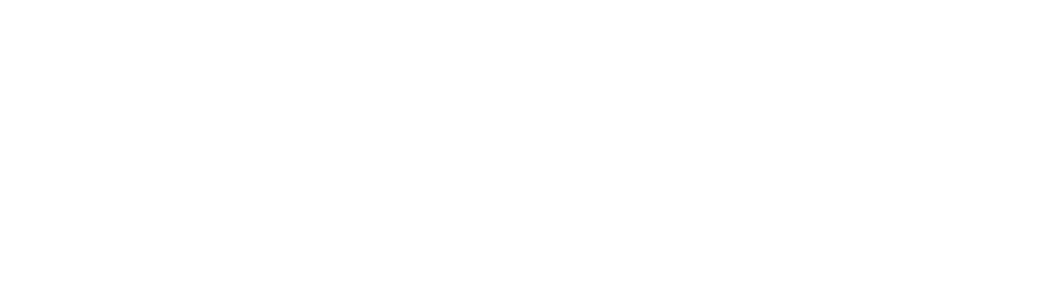
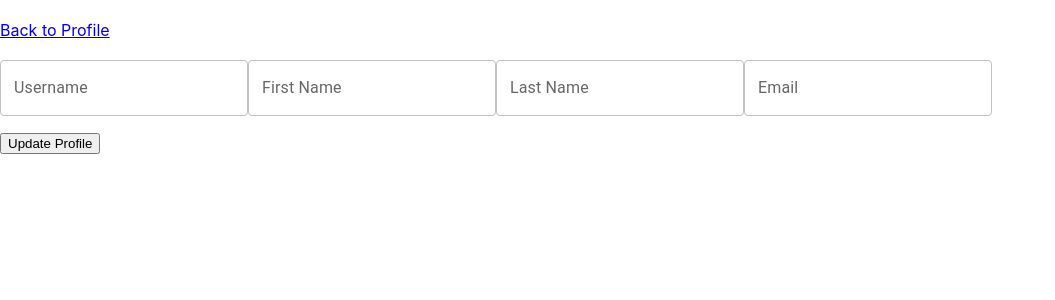
Before and after one commit to Kjaz816/bodyPawsitive, a React (Create React App) app in the folder client/: page /EditProfile in a window 1280 px wide. Before the commit this address had no page. Shown: the top 300 px of the page, without its empty margins (0-1055 px from the left). Built offline with nearby package versions, Linux system fonts and the light colour scheme; no server answers.

Commit message:
edit profile implemented

```diff
--- a/client/src/App.tsx
+++ b/client/src/App.tsx
@@ -5,6 +5,7 @@
 import SignIn from "./pages/SignIn";
 import AddAnimal from "./pages/AddAnimal";
 import Profile from "./pages/Profile";
+import EditProfile from "./pages/EditProfile";
 
 const App = () => {
 
@@ -14,6 +15,7 @@
         <Routes>
           <Route path="/" element={<Home />} />
           <Route path="/Profile" element={<Profile />} />
+          <Route path="/EditProfile" element={<EditProfile />} />
           <Route path="/SignUp" element={<SignUp />} />
           <Route path="/SignIn" element={<SignIn />} />
           <Route path="/AddAnimal" element={<AddAnimal />} />
--- /dev/null
+++ b/client/src/pages/EditProfile.tsx
@@ -0,0 +1,155 @@
+import { useContext, useEffect, useState } from "react";
+import { TextField } from "@mui/material";
+
+
+interface SignUpBody {
+    username: string;
+    firstName: string;
+    lastName: string;
+    permLevel: string;
+    email: string;
+    animals: {
+        _id: string;
+        name: string;
+        species: string;
+        breed: string;
+        weightData: {
+            weight: number;
+            date: Date;
+        }[];
+        age: number;
+        photo: string;
+        details: string;
+    }[];
+}
+
+const EditProfile = () => {
+
+    const [profileDetails, setProfileDetails] = useState<SignUpBody>({
+        username: "",
+        firstName: "",
+        lastName: "",
+        permLevel: "",
+        email: "",
+        animals: [
+            {
+                _id: "",
+                name: "",
+                species: "",
+                breed: "",
+                weightData: [
+                    {
+                        weight: 0,
+                        date: new Date()
+                    }
+
+                ],
+                age: 0,
+                photo: "",
+                details: ""
+            }
+        ],
+    });
+
+    const getProfile = () => {
+        const username = sessionStorage.getItem("loggedInUser");
+        fetch(`http://localhost:4000/api/users/getProfile/${username}`, {
+            method: "GET",
+        })
+            .then((res) => res.json())
+            .then((data) => {
+                setProfileDetails(
+                    {
+                        username: data.username,
+                        firstName: data.firstName,
+                        lastName: data.lastName,
+                        permLevel: data.permLevel,
+                        email: data.email,
+                        animals: data.animals,
+                    }
+                );
+            }).catch((error) => console.error(error));
+    };
+
+    const handleChange = (event: React.ChangeEvent<HTMLInputElement>) => {
+        const { name, value } = event.target;
+        setProfileDetails((prevState) => ({ ...prevState, [name]: value }));
+    };
+
+    const [updateResponse, setUpdateResponse] = useState<string>()
+
+    const updateProfile = () => {
+        const username = sessionStorage.getItem("loggedInUser");
+        const url = `http://localhost:4000/api/users/updateProfile/${username}`;
+        fetch(url, {
+            method: "POST",
+            headers: {
+                "Content-Type": "application/json",
+            },
+            body: JSON.stringify(profileDetails),
+        })
+            .then((res) => res.json())
+            .then((data) => {
+                sessionStorage.setItem("loggedInUser", profileDetails.username);
+                console.log(data)
+                setUpdateResponse(data.message)
+            })
+            .catch((error) => {
+                console.error(error);
+            });
+    }
+
+    useEffect(() => {
+        getProfile();
+    }, []);
+
+
+
+    return (
+        <div >
+            <br />
+            <a href="/Profile">Back to Profile</a>
+            <br />
+            <br />
+            <div>
+                <TextField
+                    id="changeUsername"
+                    label="Username"
+                    variant="outlined"
+                    name="username"
+                    value={profileDetails.username || ''}
+                    onChange={handleChange}
+                />
+                <TextField
+                    id="changeFirstName"
+                    label="First Name"
+                    variant="outlined"
+                    name="firstName"
+                    value={profileDetails.firstName || ''}
+                    onChange={handleChange}
+                />
+                <TextField
+                    id="changeLastName"
+                    label="Last Name"
+                    variant="outlined"
+                    name="lastName"
+                    value={profileDetails.lastName || ''}
+                    onChange={handleChange}
+                />
+                <TextField
+                    id="changeEmail"
+                    label="Email"
+                    variant="outlined"
+                    name="Email"
+                    value={profileDetails.email || ''}
+                    onChange={handleChange}
+                />
+                <p> {updateResponse} </p>
+
+                <button onClick={updateProfile}>Update Profile</button>
+            </div>
+        </div>
+    );
+};
+
+export default EditProfile;
```
Also changed, not shown: 2 other files (tests, documents, lock files or other folders).
